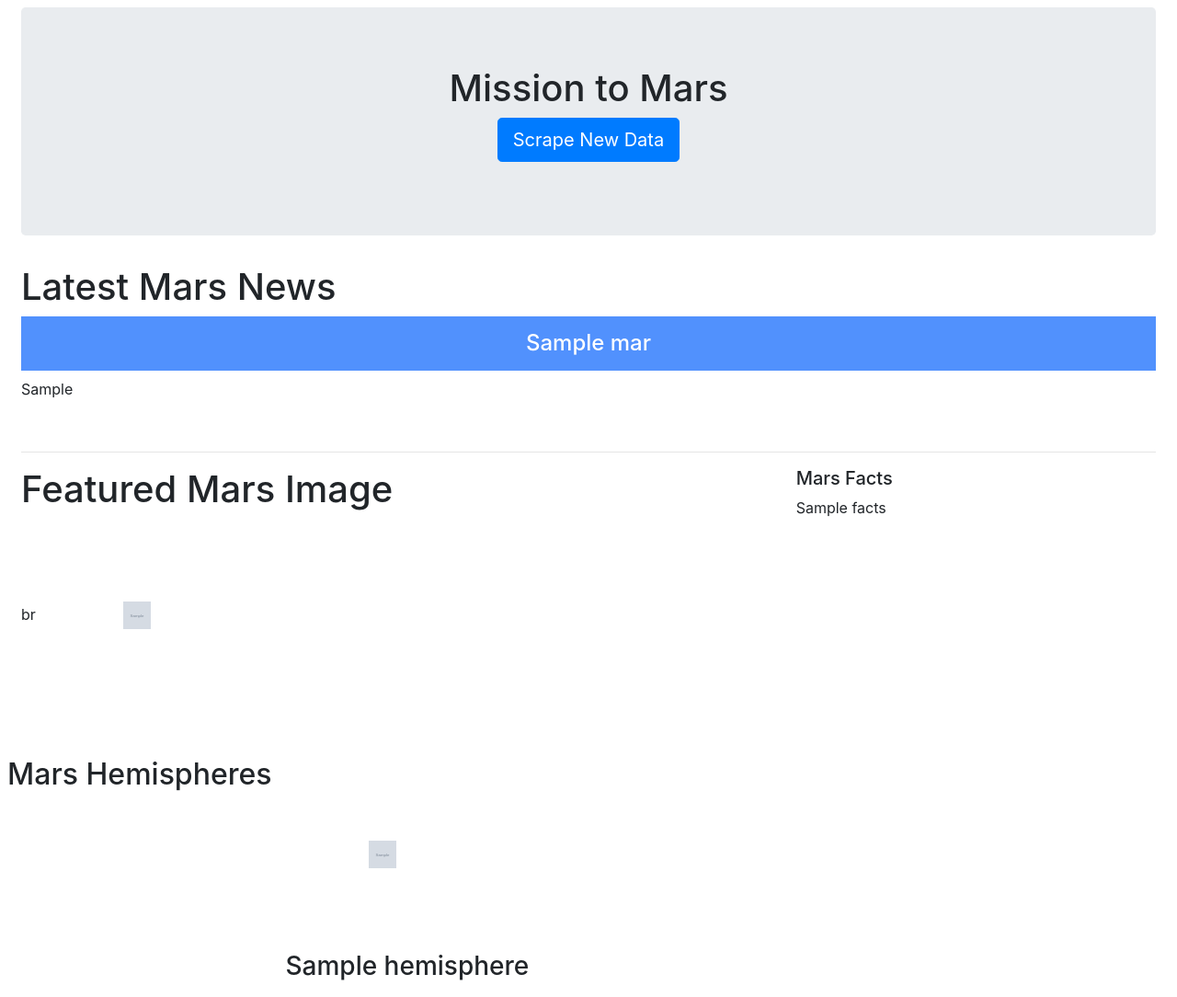
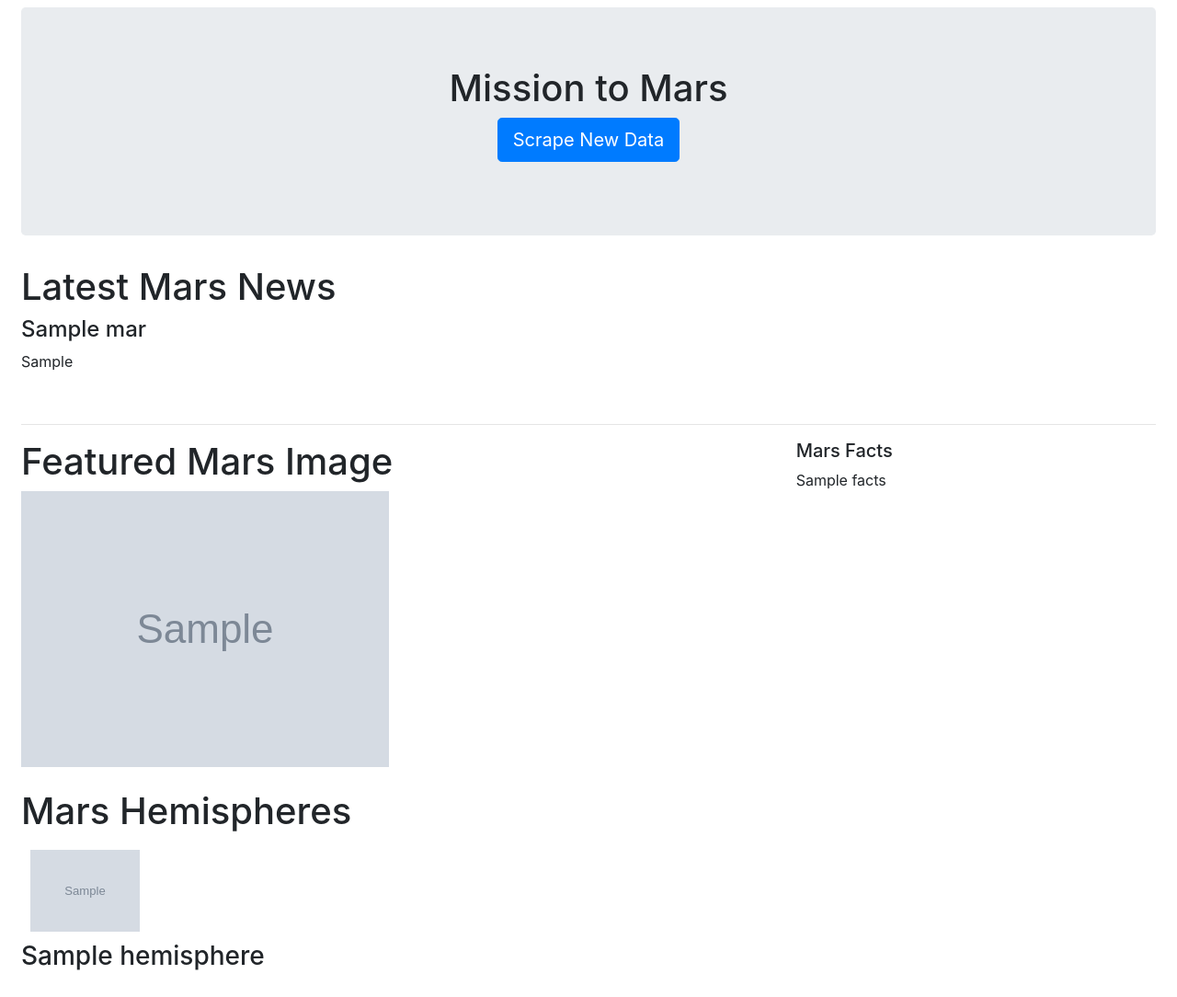
Before and after one commit to mcmanuscw/web-scraping-challenge, a Flask app: page / in a window 1280 px wide. Shown: the whole page at 92% size. After the commit the page ends 1055 px from the top, so only its background shows below. Run offline with Flask 2, Linux system fonts and the light colour scheme; grey boxes marked "Sample" are stand-in pictures; a database or web service that is not in the repository returns one stand-in record (values such as "Sample title"); some libraries are stand-ins or nearby versions.

Commit message:
moved location of style.css to make it readable (it was being ignored); formatted hemisphere images; staged new .png file for assignment.

```diff
--- a/Mission_to_Mars/style.css
+++ b/Mission_to_Mars/static/style.css
@@ -16,26 +16,33 @@
 
   }
 
-  h4 {
+  /* h4 {
     padding: 15px;
-    /* margin: 0; */
+    margin: 0;
     color: #000;
     text-align: center;
     background: #5191fd;
     color: white;
-  }
+  } */
 
-  h4 a {
+  /* h4 a {
     text-align: center;
     padding: 15px;
     margin: 0;
     color: #000;
     color: white;
-  }
+  } */
 
-  img {
+  /* img {
     padding: 15px;
     width: 60px;
     height: 60px;
     margin: 2cm;
+  } */
+
+  .thumbnail img {
+    padding: 5px;
+    width: 45%;
+    height: 45%;
+    margin: 5px;
   }
--- a/Mission_to_Mars/templates/index.html
+++ b/Mission_to_Mars/templates/index.html
@@ -9,7 +9,7 @@
     <title>M2M</title>
     <link rel="stylesheet" href="https://stackpath.bootstrapcdn.com/bootstrap/4.3.1/css/bootstrap.min.css"
         integrity="sha384-ggOyR0iXCbMQv3Xipma34MD+dH/1fQ784/j6cY/iJTQUOhcWr7x9JvoRxT2MZw1T" crossorigin="anonymous">
-    <link rel="stylesheet" href="../style.css">
+    <link rel="stylesheet" href="/static/style.css">
 
 </head>
 
@@ -42,7 +42,7 @@
             <!--First of Two Columns-->
             <div class="col-md-8">
                 <h1>Featured Mars Image</h1>
-                br
+
                 <img src="{{mars.featured_image | default('static/images/error.png', true) }}" class="img-responsive"
                     alt="Responsive image" />
                 <br>
@@ -55,15 +55,25 @@
             </div>
         </div>
 
+        <div class="row">
+
+            <!-- 3rd (and only column) -->
+            <div class="col-md-12">
+                <br>
+                <h1>Mars Hemispheres</h1>
+
+            </div>
+
+        </div>
+
+
+
+
         <!-- These will be the columns for the images -->
         <!--These col-md-3 columns go half wide when on a small screen and full on extra small-->
-        <br>
-        <br>
+
         <div class="row" id="mars-hemispheres">
-            <div class="page-header">
-                <h2 class="text-center">Mars Hemispheres</h2>
 
-            </div>
             {% for hemisphere in mars.hemispheres %}
             <div class="col-md-3">
                 <div class="thumbnail">
```
Also changed, not shown: Mission_to_Mars/scrape_mars.py (+7 -5 lines), Mission_to_Mars/Images/mission_to_mars_1_of_1.png (added), README.md, 1 other file.
